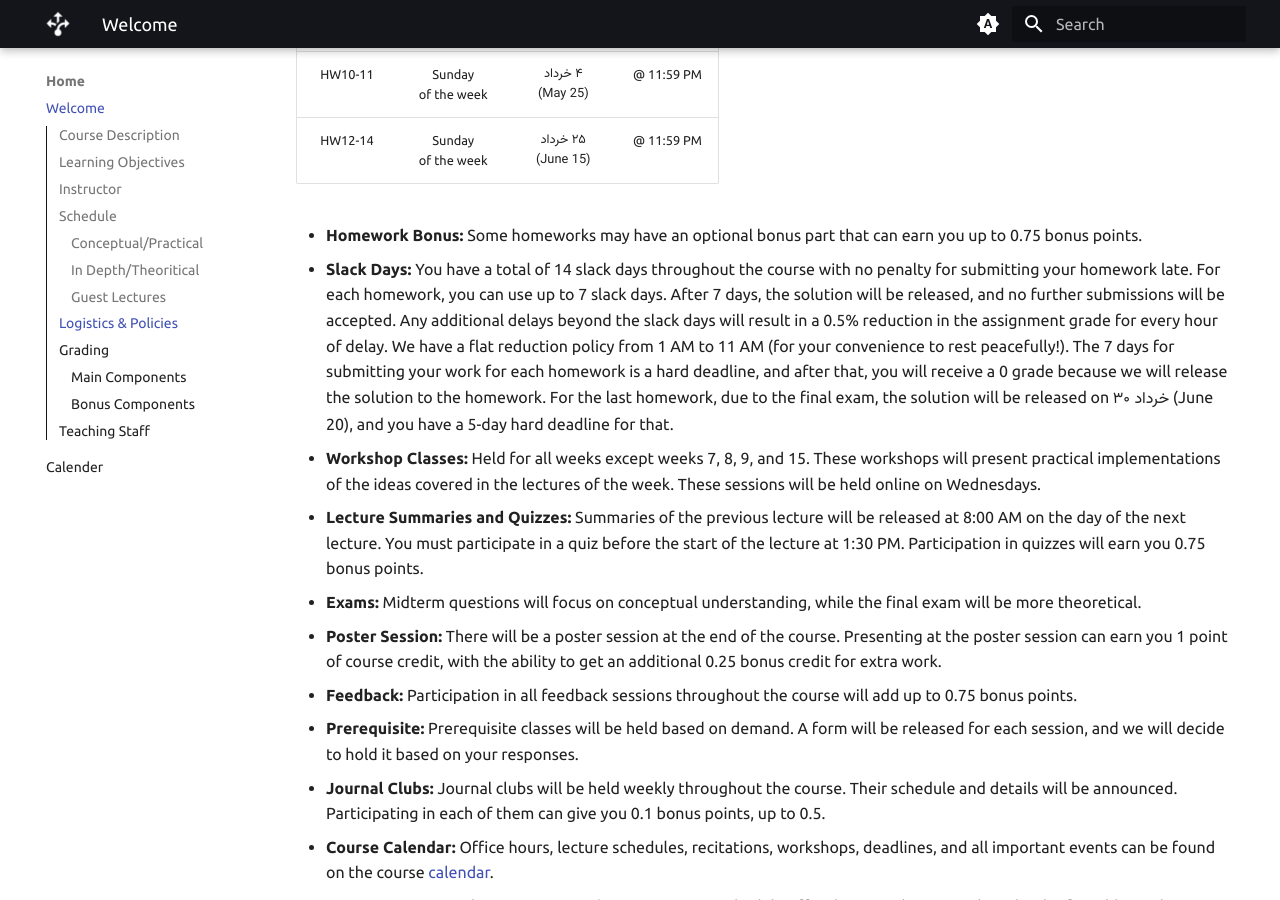
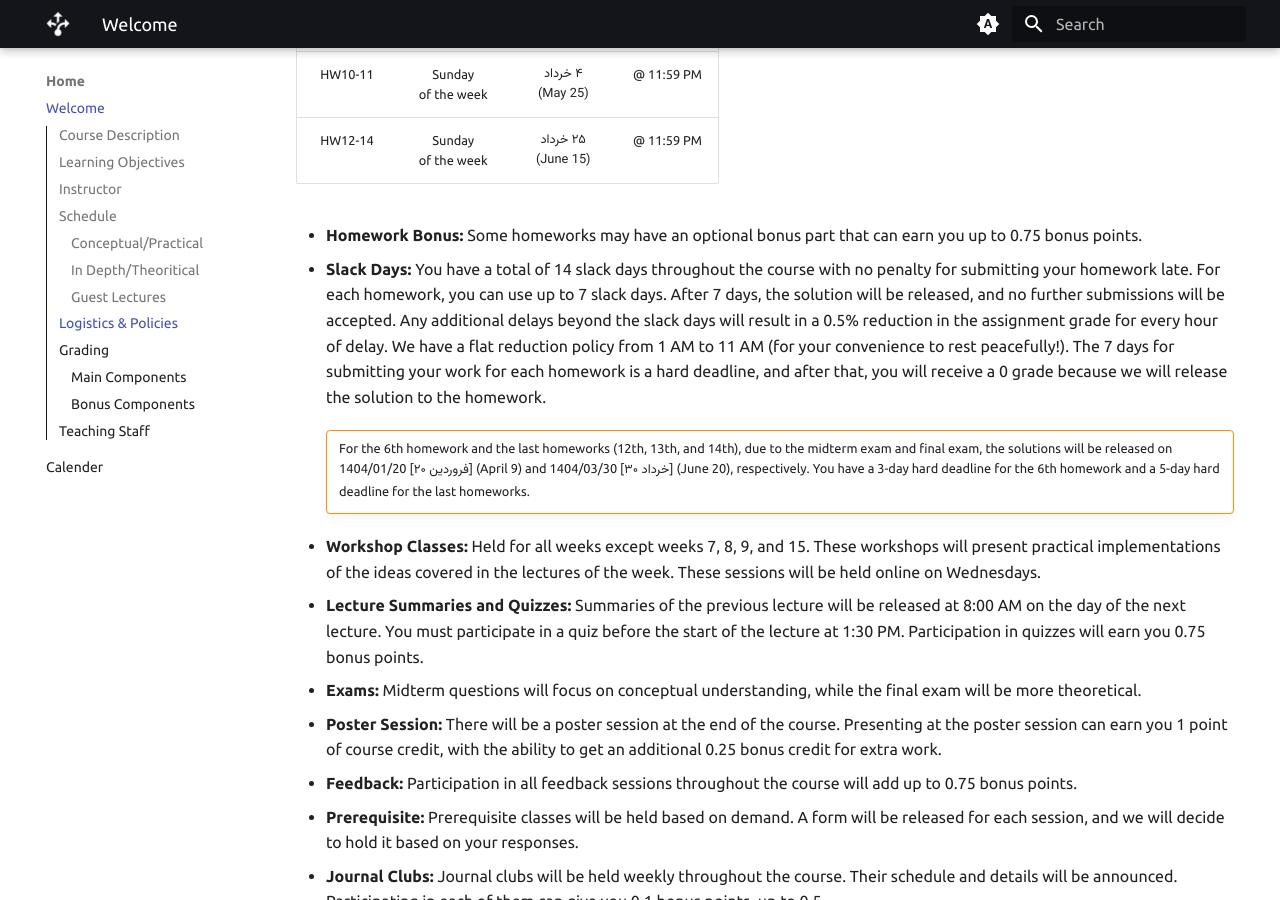
Before and after one commit to DeepRLCourse/DeepRLCourse.github.io, an MkDocs documentation site: the page built from docs/index.md, in a window 1280 px wide and 900 px high, scrolled down 2961 px. Built offline with MkDocs 1.6.1 and Material for MkDocs 9.7.7, drawn with Linux system fonts in a browser that asks for light colours; some web fonts are replaced.

Commit message:
fix slack day policy

```diff
--- a/docs/index.md
+++ b/docs/index.md
@@ -86,7 +86,11 @@ This course provides an in-depth introduction to the field of deep reinforcement
 
 - **Homework Bonus:** Some homeworks may have an optional bonus part that can earn you up to 0.75 bonus points.
 
-- **Slack Days:** You have a total of 14 slack days throughout the course with no penalty for submitting your homework late. For each homework, you can use up to 7 slack days. After 7 days, the solution will be released, and no further submissions will be accepted. Any additional delays beyond the slack days will result in a 0.5% reduction in the assignment grade for every hour of delay. We have a flat reduction policy from 1 AM to 11 AM (for your convenience to rest peacefully!). The 7 days for submitting your work for each homework is a hard deadline, and after that, you will receive a 0 grade because we will release the solution to the homework. For the last homework, due to the final exam, the solution will be released on <span style="direction: rtl;font-family: Vazirmatn;">۳۰ خرداد</span> (June 20), and you have a 5-day hard deadline for that.
+- **Slack Days:** You have a total of 14 slack days throughout the course with no penalty for submitting your homework late. For each homework, you can use up to 7 slack days. After 7 days, the solution will be released, and no further submissions will be accepted. Any additional delays beyond the slack days will result in a 0.5% reduction in the assignment grade for every hour of delay. We have a flat reduction policy from 1 AM to 11 AM (for your convenience to rest peacefully!). The 7 days for submitting your work for each homework is a hard deadline, and after that, you will receive a 0 grade because we will release the solution to the homework.
+
+    !!! warning ""
+
+        For the 6th homework and the last homeworks (12th, 13th, and 14th), due to the midterm exam and final exam, the solutions will be released on 1404/01/20 [<span style="direction: rtl;font-family: Vazirmatn;">۲۰ فروردین</span>] (April 9) and 1404/03/30 [<span style="direction: rtl;font-family: Vazirmatn;">۳۰ خرداد</span>] (June 20), respectively. You have a 3-day hard deadline for the 6th homework and a 5-day hard deadline for the last homeworks.
 
 - **Workshop Classes:** Held for all weeks except weeks 7, 8, 9, and 15. These workshops will present practical implementations of the ideas covered in the lectures of the week. These sessions will be held online on Wednesdays.
 
```
